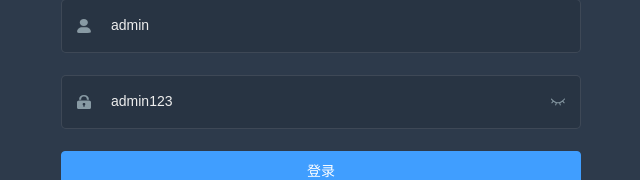
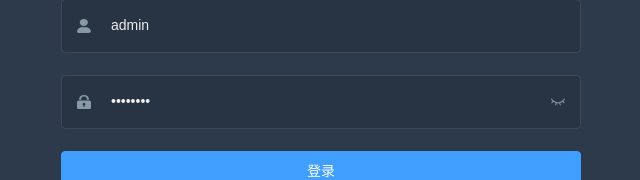
Before and after one commit to ChenJiaQi0/vue3-admin, a Vue app: page /#/login in a window 1280 px wide. Shown: the part 238-418 px from the top of the page, without its empty margins (319-959 px from the left). Built offline with nearby package versions, Linux system fonts and the light colour scheme.

Commit message:
登录框状态通用处理

```diff
--- a/src/views/login/index.vue
+++ b/src/views/login/index.vue
@@ -16,9 +16,15 @@
         <span class="svg-container">
           <svg-icon icon="password"></svg-icon>
         </span>
-        <el-input placeholder="password" name="password" v-model="loginForm.password" />
+        <el-input
+          placeholder="password"
+          name="password"
+          v-model="loginForm.password"
+          ref="password"
+          :type="passwordType"
+        />
         <span class="svg-container">
-          <svg-icon icon="eye"></svg-icon>
+          <svg-icon :icon="passwordType === 'password' ? 'eye' : 'eye-open'" @click="onChangePwdType"></svg-icon>
         </span>
       </el-form-item>
 
@@ -58,6 +64,16 @@
     }
   ]
 })
+
+// 处理密码框文本显示状态
+const passwordType = ref('password')
+const onChangePwdType = () => {
+  if (passwordType.value === 'password') {
+    passwordType.value = 'text'
+  } else {
+    passwordType.value = 'password'
+  }
+}
 </script>
 
 <style lang="scss" scoped>
```
